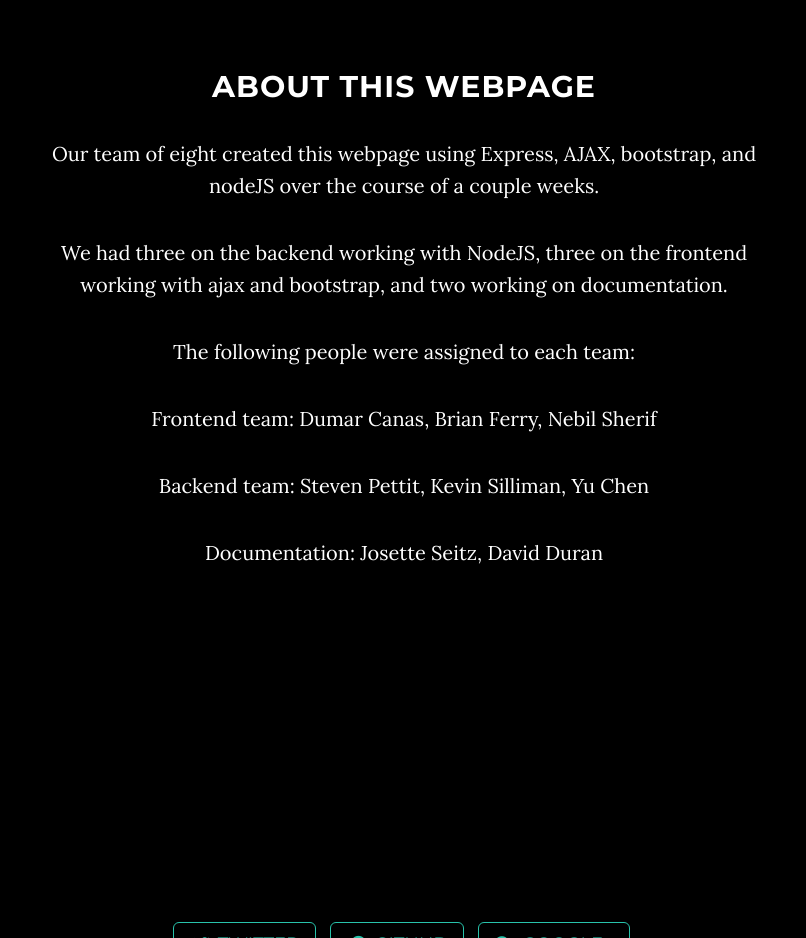
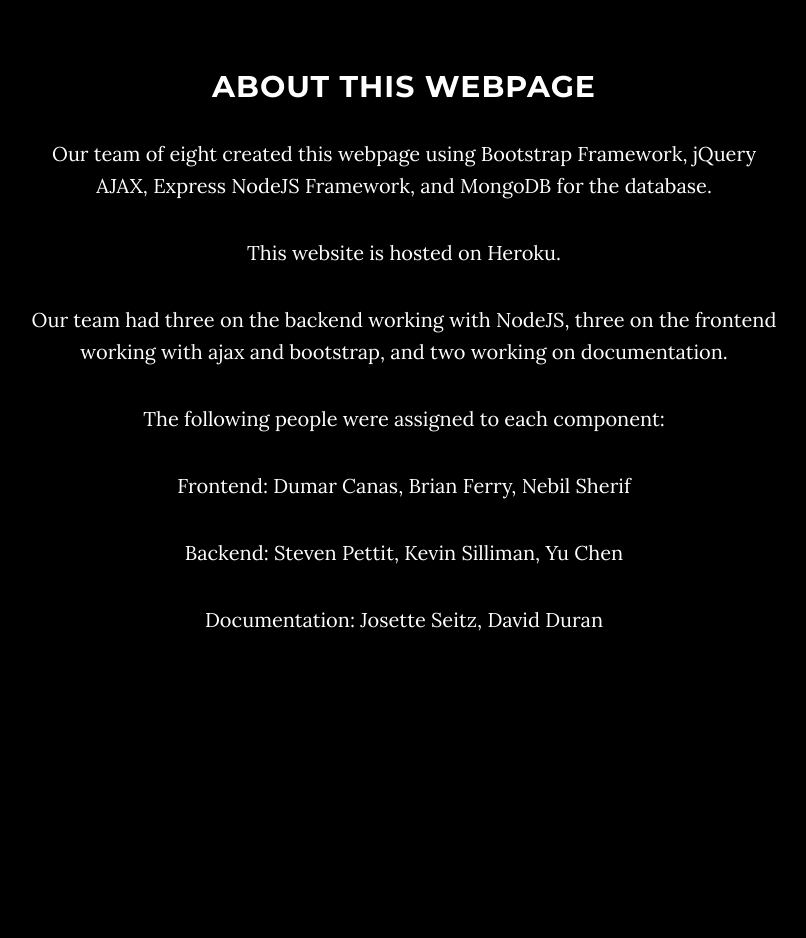
Before and after one commit to bferry/Tata_Joinees, a plain HTML site: page express-example-master/grayscale/index.html in a window 1280 px wide. Shown: the part 980-1918 px from the top of the page, without its empty margins (236-1042 px from the left). Drawn offline with nearby package versions, Linux system fonts and the light colour scheme.

Commit message:
Update Morning 4.11.2014

```diff
--- a/express-example-master/grayscale/index.html
+++ b/express-example-master/grayscale/index.html
@@ -385,11 +385,12 @@
         <div class="row">
             <div class="col-lg-8 col-lg-offset-2" style="color:white">
                 <h2>About this webpage</h2>
-                <p>Our team of eight created this webpage using Express, AJAX, bootstrap, and nodeJS over the course of a couple weeks.</p>
-                <p>We had three on the backend working with NodeJS, three on the frontend working with ajax and bootstrap, and two working on documentation.</p>
-                <p>The following people were assigned to each team:</p>
-				<p>Frontend team: Dumar Canas, Brian Ferry, Nebil Sherif</p>
-				<p>Backend team: Steven Pettit, Kevin Silliman, Yu Chen</p>
+                <p>Our team of eight created this webpage using Bootstrap Framework, jQuery AJAX, Express NodeJS Framework, and MongoDB for the database.</p>
+				<p>This website is hosted on Heroku.<p>
+                <p>Our team had three on the backend working with NodeJS, three on the frontend working with ajax and bootstrap, and two working on documentation.</p>
+                <p>The following people were assigned to each component:</p>
+				<p>Frontend: Dumar Canas, Brian Ferry, Nebil Sherif</p>
+				<p>Backend: Steven Pettit, Kevin Silliman, Yu Chen</p>
 				<p>Documentation: Josette Seitz, David Duran</p>
             </div>
         </div>
```
Also changed, not shown: express-example-master/grayscale/img/intro-bg2.jpg (added).
